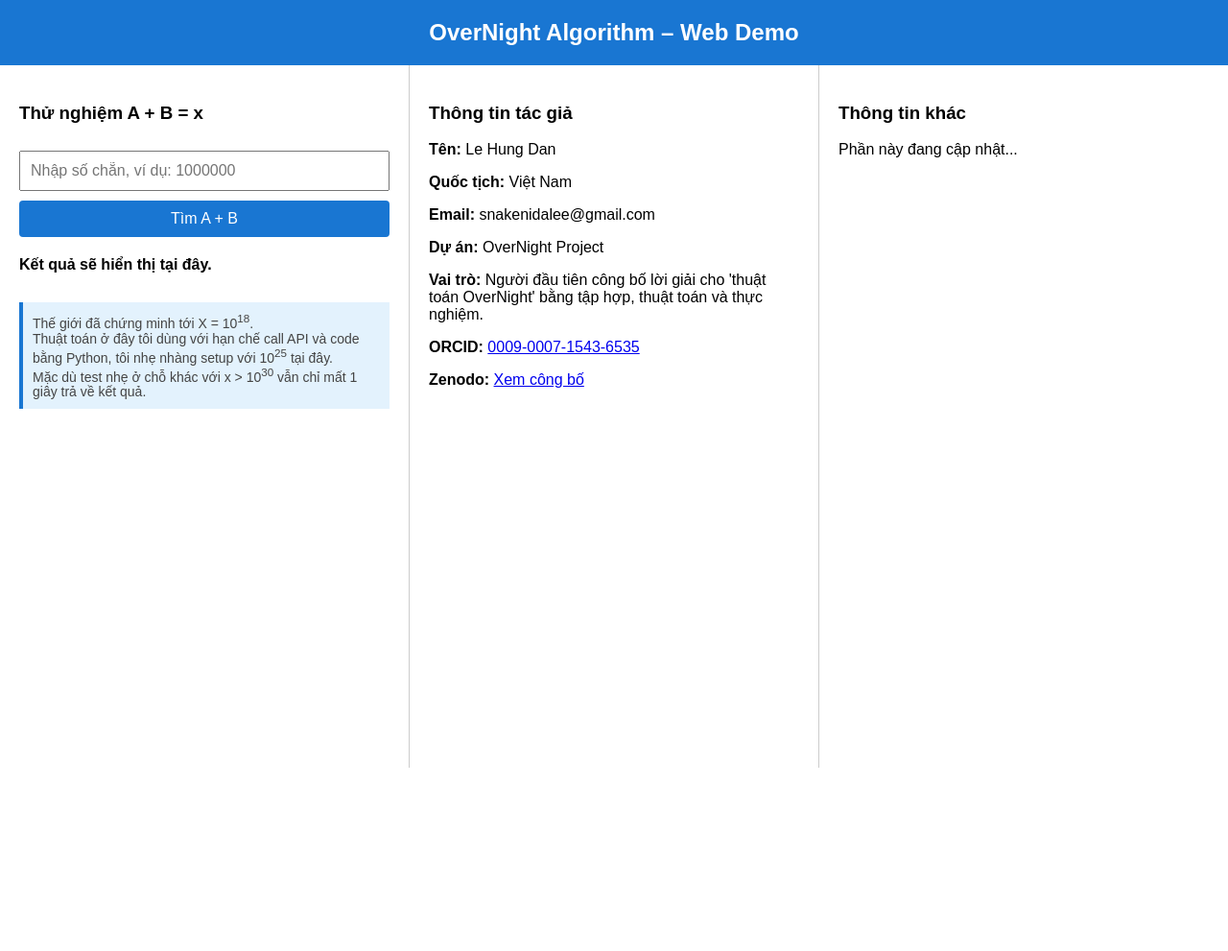
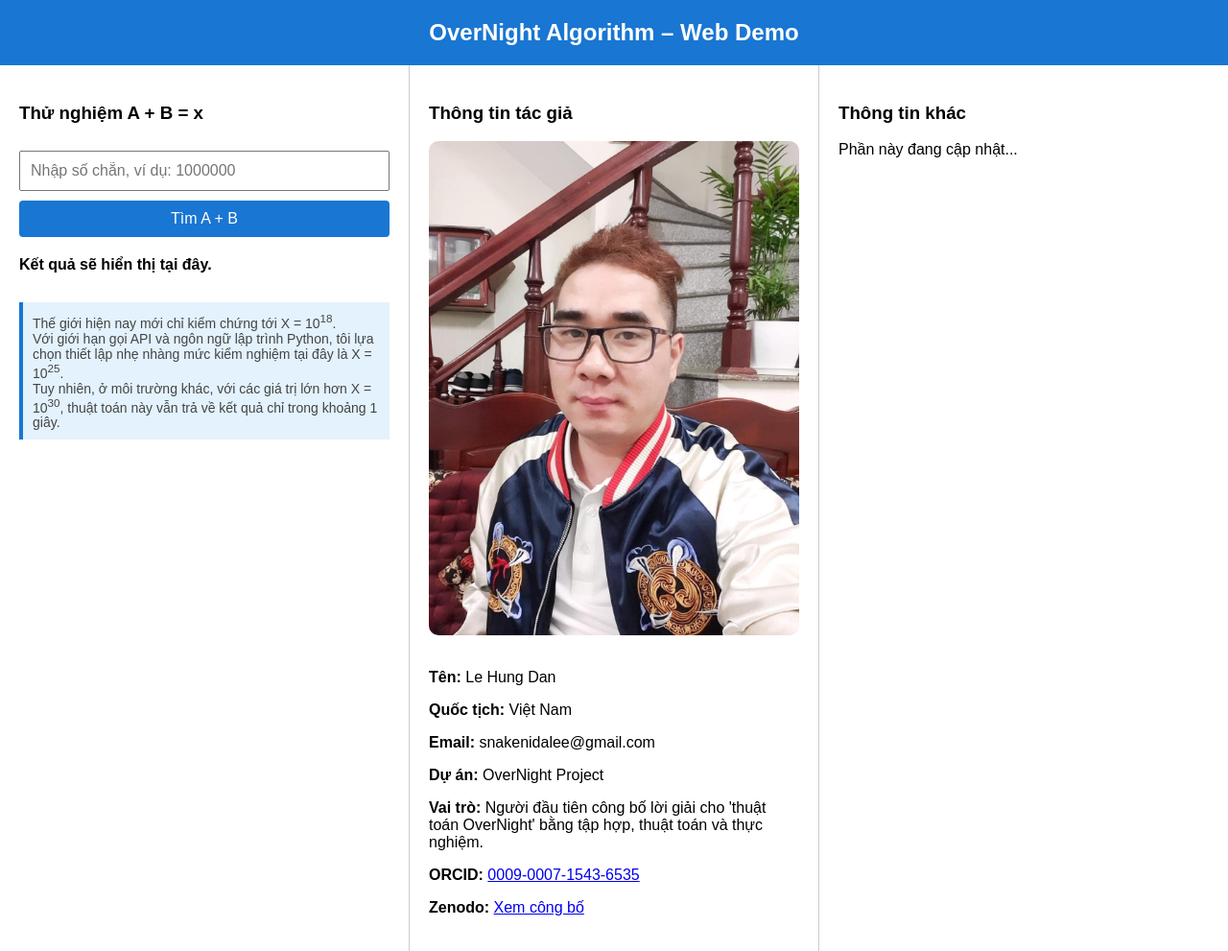
Before and after one commit to hungdan0210/overnight-website, a plain HTML site: page index.html in a window 1280 px wide. Shown: the whole page at 96% size. Before the commit the page ends 800 px from the top, so only its background shows below. Drawn offline with Linux system fonts and the light colour scheme.

Commit message:
Cập nhật ảnh tác giả và tuyên bố nâng cấp 10^25

```diff
--- a/index.html
+++ b/index.html
@@ -73,6 +73,7 @@
     img {
       max-width: 100%;
       border-radius: 10px;
+      margin-bottom: 15px;
     }
   </style>
 </head>
@@ -89,16 +90,16 @@
       <div id="result">Kết quả sẽ hiển thị tại đây.</div>
 
       <div id="note">
-        Thế giới đã chứng minh tới X = 10<sup>18</sup>.<br>
-        Thuật toán ở đây tôi dùng với hạn chế call API và code bằng Python, tôi nhẹ nhàng setup với 10<sup>25</sup> tại đây.<br>
-        Mặc dù test nhẹ ở chỗ khác với x &gt; 10<sup>30</sup> vẫn chỉ mất 1 giây trả về kết quả.
+        Thế giới hiện nay mới chỉ kiểm chứng tới X = 10<sup>18</sup>.<br>
+        Với giới hạn gọi API và ngôn ngữ lập trình Python, tôi lựa chọn thiết lập nhẹ nhàng mức kiểm nghiệm tại đây là X = 10<sup>25</sup>.<br>
+        Tuy nhiên, ở môi trường khác, với các giá trị lớn hơn X = 10<sup>30</sup>, thuật toán này vẫn trả về kết quả chỉ trong khoảng 1 giây.
       </div>
     </div>
 
     <!-- Cột giữa: Thông tin tác giả -->
     <div class="column">
       <h3>Thông tin tác giả</h3>
-      <!-- Ảnh sẽ được thêm sau -->
+      <img src="snake.jpg" alt="Ảnh tác giả" />
       <p><strong>Tên:</strong> Le Hung Dan</p>
       <p><strong>Quốc tịch:</strong> Việt Nam</p>
       <p><strong>Email:</strong> snakenidalee@gmail.com</p>
```
